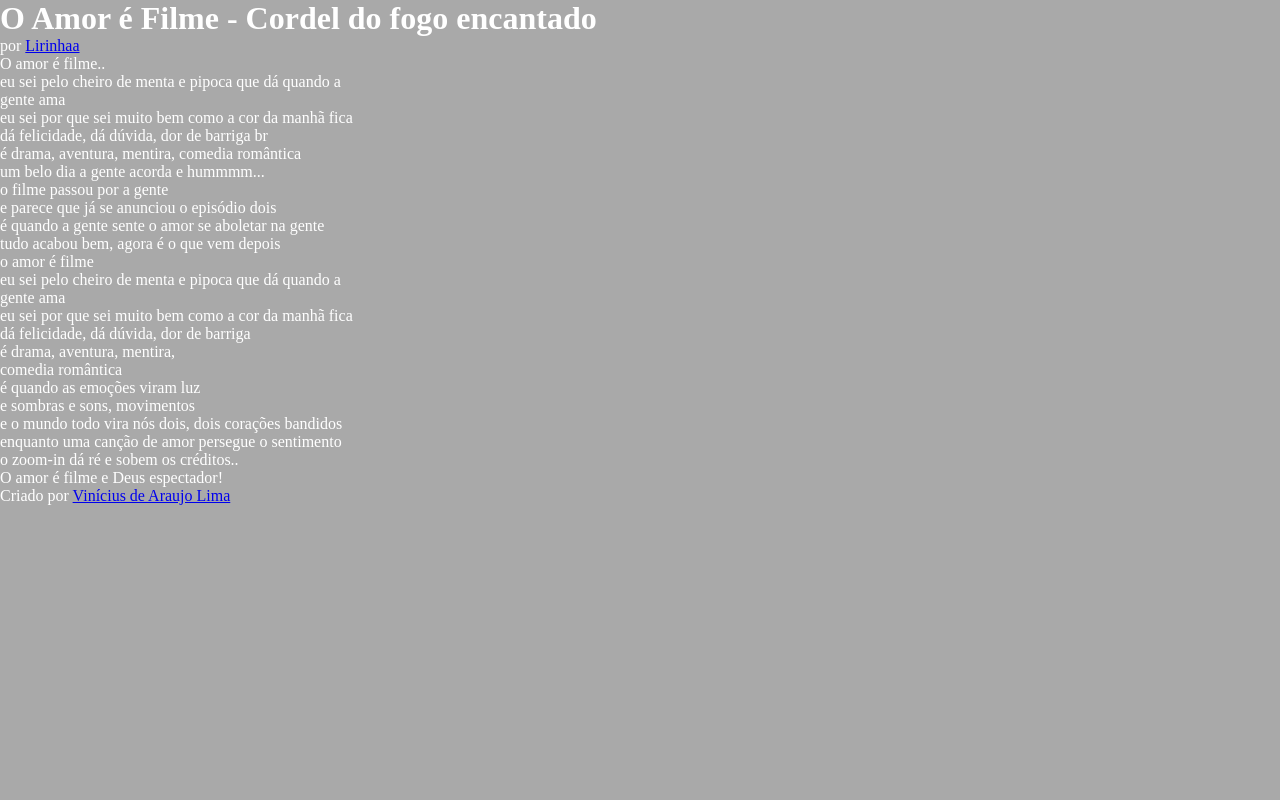
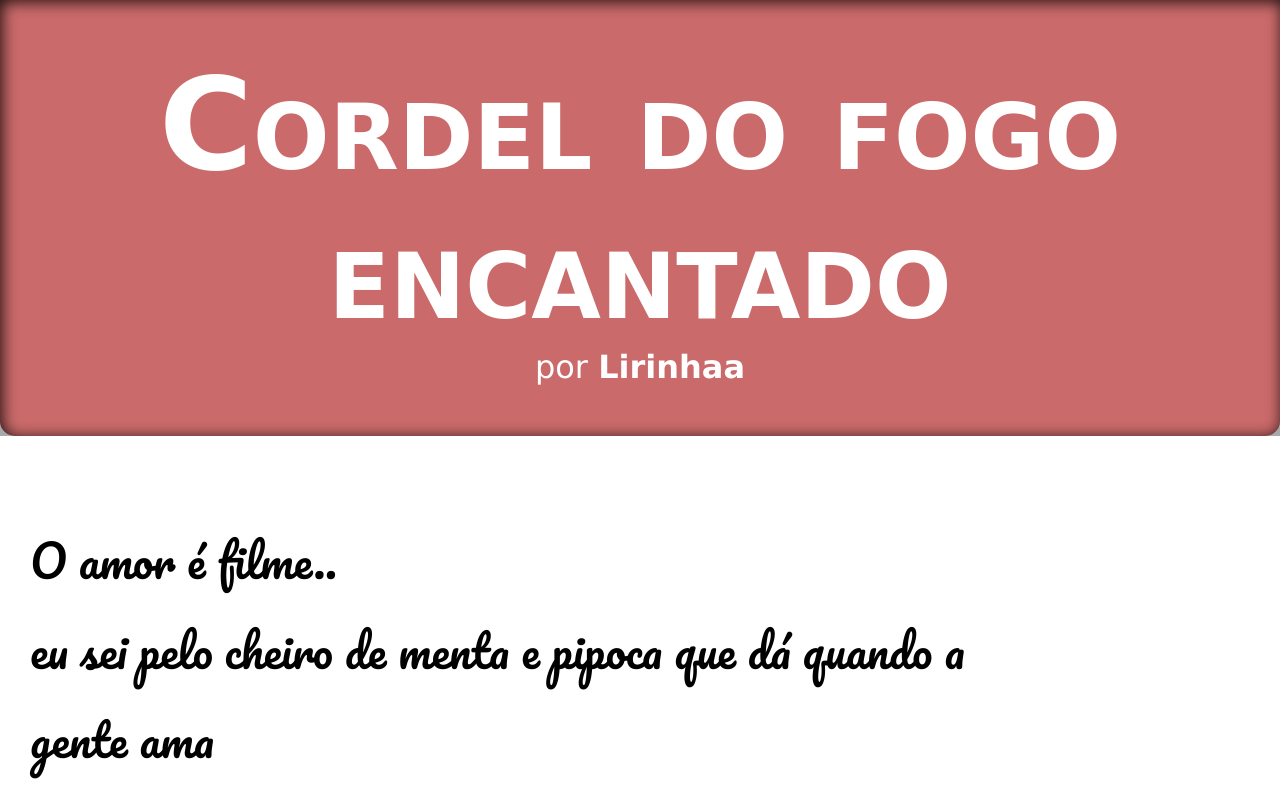
Before and after one commit to Viniciusllm/Cordel-Atral, a plain HTML site: page index.html in a window 1280 px wide. Shown: the top 800 px of the page. Drawn offline with Linux system fonts and the light colour scheme.

Commit message:
site atualizado e finalizado

```diff
--- a/index.html
+++ b/index.html
@@ -10,7 +10,7 @@
 
 <body>
     <header>
-        <h1>O Amor é Filme - Cordel do fogo encantado</h1>
+        <h1>Cordel do fogo encantado</h1>
         <p>por <a href="https://www.pensador.com/autor/lirinha/">Lirinhaa</a></p>
     </header>
 
@@ -26,7 +26,7 @@
         </p>
     </section>
 
-    <section class="img01">
+    <section class="imagem" id="img01">
         <p>
             um belo dia a gente acorda e hummmm... <br>
             o filme passou por a gente <br>
@@ -48,7 +48,7 @@
         </p>
     </section>
 
-    <section class="img02">
+    <section class="imagem" id="img02">
         <p>
             é quando as emoções viram luz <br>
             e sombras e sons, movimentos <br>
--- a/style.css
+++ b/style.css
@@ -7,6 +7,7 @@
 *{
     margin: 0px;
     padding: 0px;
+    font-size: 1em;
 }
 
 :root{
@@ -15,7 +16,88 @@
     --fonte3:'pacifico', cursive;
 }
 
-html, body{
-    background-color: darkgray;
-    color: white;
+html, body {
+    min-height: 100vh;
+    background-color: #a9a9a9;
+    font-family: var(--fonte1);
 }
+
+header{
+    background-color: rgba(221, 75, 75, 0.664);
+    color: #ffffff;
+    text-align: center;
+    box-shadow: inset 2px 2px 15px 0px rgba(0, 0, 0, 0.863);
+    border-radius: 0px 0px 15px 15px;
+}
+
+header > h1{
+    padding-top: 50px;
+    font-variant: small-caps;
+    font-family: var(--fonte2);
+    font-size: 10vw;
+}
+
+header >p {
+    padding-bottom: 50px;
+    font-size:  2em;
+}
+
+header a, footer a{
+    color: #ffffff;
+    text-decoration: none;
+    font-weight: bolder;
+}
+
+header a:hover, footer a:hover {
+    text-decoration: underline;
+}
+
+section{
+    padding-top: 10vh;
+    padding-bottom: 10vh;
+    line-height: 2em;
+    padding-left: 30px;
+    font-family: var(--fonte3);
+    font-size: 3.5vw;
+}
+
+section >p {
+    padding-bottom: 2em;
+}
+
+section.normal {
+    background-color: white;
+    color: #000000;
+}
+
+section.imagem{
+    background-color: rgba(60, 60, 60);
+    color: #ffffff;
+    box-shadow: inset 7px 7px 14px 0px rgba(0, 0, 0, 0.671);
+    background-size: cover;
+    background-attachment: fixed;
+}
+
+section.imagem > p{
+    display: inline-block;
+    padding: 5px;
+    background-color: rgba(8, 8, 8, 0.377);
+    text-shadow: 2px 2px  0px black;
+}
+
+section#img01{
+    background-image: url(imagens/36820dabaf756b8c28c690462f1cfafe.jpg);
+    background-position: right center;
+}
+
+section#img02{
+    background-image: url(imagens/eb83a573e7b3dd633132e828dc18fbe3.jpg);
+    background-position:  center;
+}
+
+footer{
+    background-color: rgba(221, 75, 75, 0.664);
+    color: #ffffff;
+    text-align: center;
+    padding: 10px;
+}
```
Also changed, not shown: imagens/36820dabaf756b8c28c690462f1cfafe.jpg (added), imagens/eb83a573e7b3dd633132e828dc18fbe3.jpg (added).
